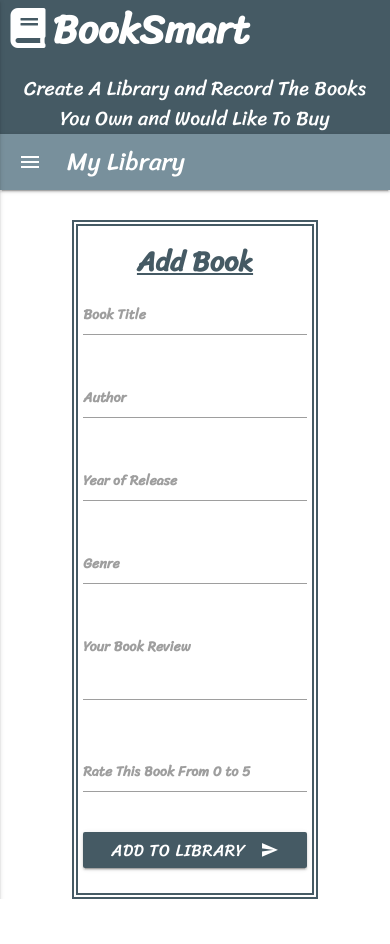
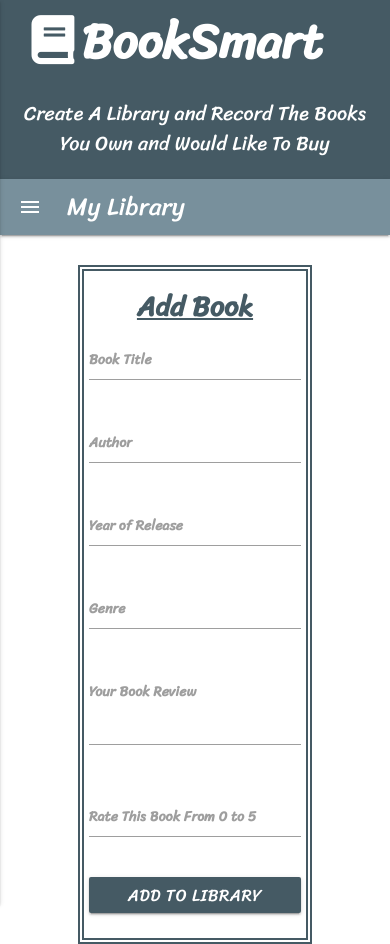
Before and after one commit to WHusssain937/Milestone-Project-3, a Flask app: page /add_books in a window 390 px wide. Before the commit the page ends 899 px from the top, so only its background shows below. Run offline with Flask 2, Linux system fonts and the light colour scheme; data that the repository does not hold is empty; some libraries are stand-ins or nearby versions; some web fonts are replaced.

Commit message:
added meta tags to make app reponsive and media queries

```diff
--- a/static/css/style.css
+++ b/static/css/style.css
@@ -9,8 +9,22 @@
   color: #fff;
 }
 
+@media (max-width: 768px) {
+  .title {
+    font-size: 3.5rem;
+  }
+}
+
 .title-icon {
   margin-right: 0.5rem;
+}
+
+@media (max-width: 768px) {
+  .title-icon {
+    margin-top: 1.1rem;
+    margin-right: 0.5rem;
+    margin-left: 1.5rem;
+  }
 }
 
 .title-info {
@@ -19,7 +33,6 @@
   font-size: 20px;
   color: #fff;
   text-align: center;
-  padding-top: 1rem;
 }
 
 .logo {
@@ -49,14 +62,14 @@
 @media (max-width: 576px) {
   .collapsible {
     width: 100%;
-    margin-left: 2rem;
+    margin-left: 0;
   }
 }
 
 .page-heading {
   font-family: "Sriracha";
   font-weight: bold;
-  font-size: 28px;
+  font-size: 27px;
   color: #455a64;
   text-decoration: underline;
   text-decoration-color: #455a64;
@@ -65,7 +78,8 @@
 
 .collapsible-header {
   font-family: "Sriracha";
-  font-size: 23px;
+  font-size: 22px;
+  font-weight: 500;
   color: #fff;
   background-color: #455a64;
   border: 1px solid #455a64;
@@ -74,6 +88,7 @@
 .collapsible-body {
   font-family: "Sriracha";
   font-size: 20px;
+  font-weight: 500;
   color: #fff;
   background-color: #455a64;
 }
@@ -128,7 +143,7 @@
   margin-right: auto;
   padding: 5px;
   text-align: left;
-  min-width: 60%;
+  width: 60%;
   border: 6px double #455a64;
 }
 
--- a/templates/add-books.html
+++ b/templates/add-books.html
@@ -30,7 +30,7 @@
     </div>
     <div class="row input-field form-row">
       <label for="rating">Rate This Book From 0 to 5</label>
-      <input id="rating" name="rating" type="number" min="0" max="5" required>
+      <input id="rating" name="rating" type="number" min="0" max="5" required />
     </div>
 
     <div class="row btn-align">
--- a/templates/base.html
+++ b/templates/base.html
@@ -2,6 +2,9 @@
 <html lang="en">
 
 <head>
+	<meta charset="UTF-8">
+	<meta name="viewport" content="width=device-width, initial-scale=1.0">
+	<meta http-equiv="X-UA-Compatible" content="ie=edge">
 	<link href="https://fonts.googleapis.com/icon?family=Material+Icons" rel="stylesheet" />
 	<link rel="stylesheet" href="https://cdnjs.cloudflare.com/ajax/libs/materialize/0.100.2/css/materialize.min.css" />
 	<link rel="stylesheet" href="https://cdnjs.cloudflare.com/ajax/libs/font-awesome/5.11.2/css/all.min.css" />
@@ -16,10 +19,10 @@
 					<a href="{{ url_for('my_books') }}" class="title"><i class="fas fa-book title-icon"></i>BookSmart</a>
 				</div>
 				<div class="col s12 m6">
-					<div class="title-info">
+					<p class="title-info">
 						Create A Library and Record The Books You Own and Would Like
 						To Buy
-					</div>
+					</p>
 				</div>
 			</div>
 			<nav>
```
